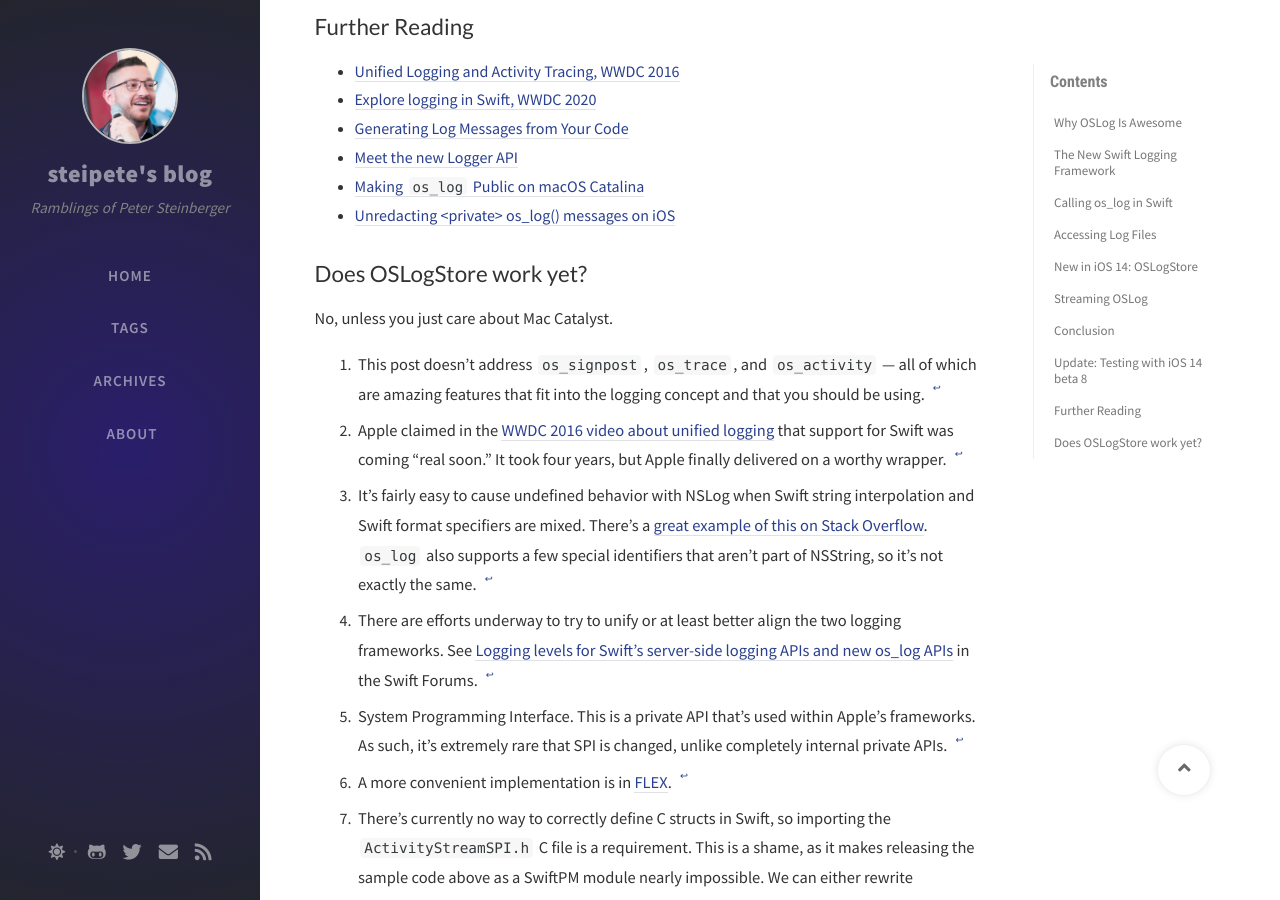
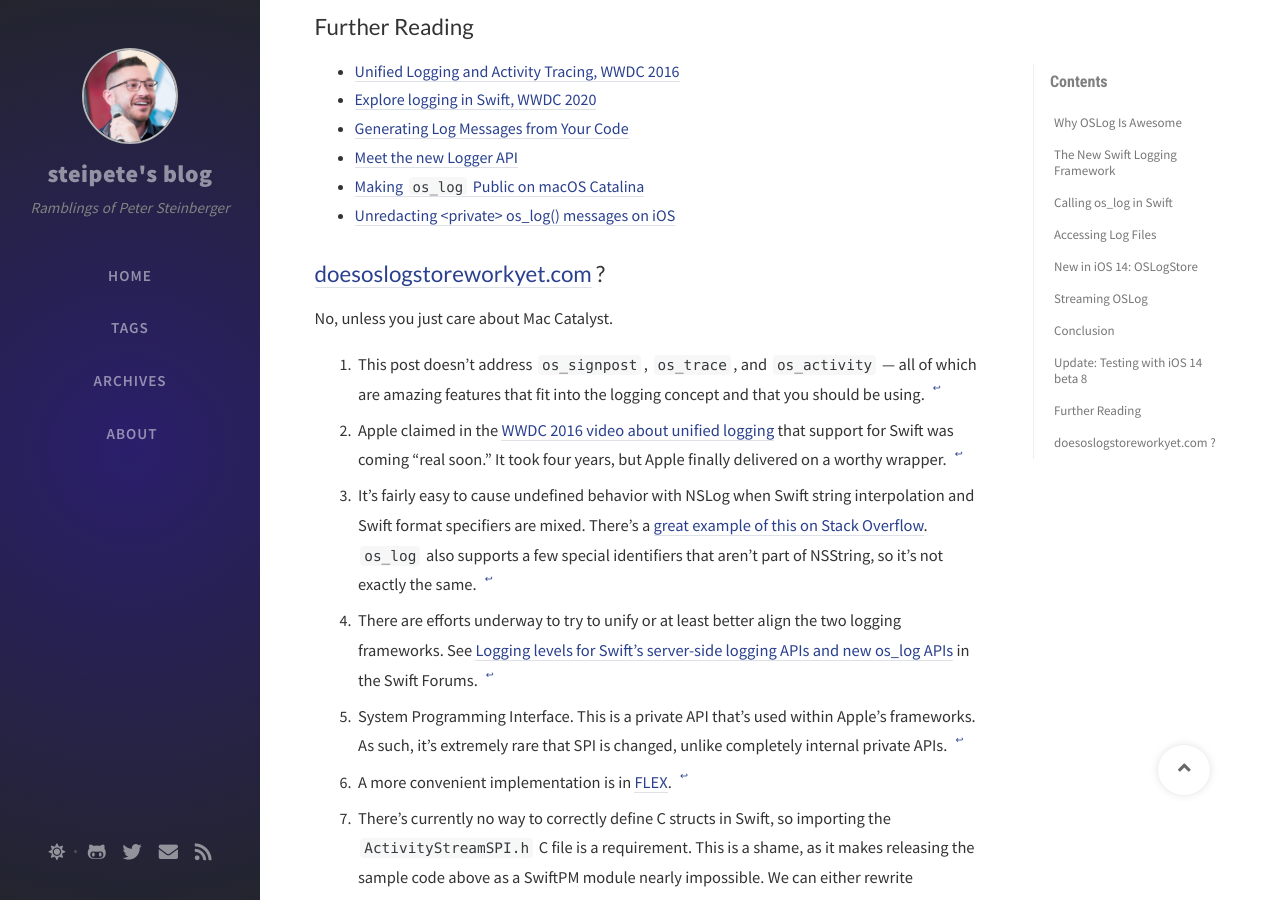
Before and after one commit to steipete/steipete.com, a Jekyll site: the page built from _posts/2020-08-22-logging-in-swift.md, in a window 1280 px wide and 900 px high, scrolled down 8464 px. Built offline with Jekyll 4.4.1, drawn with Linux system fonts in a browser that asks for light colours; nearby versions of some CDN libraries; comment, search, counter and statistics services are not loaded.

Commit message:
header tweak

```diff
--- a/_posts/2020-08-22-logging-in-swift.md
+++ b/_posts/2020-08-22-logging-in-swift.md
@@ -284,6 +284,6 @@ Accessing the log store still works on Catalyst, however I only did a quick run
 - [Making `os_log` Public on macOS Catalina](https://saagarjha.com/blog/2019/09/29/making-os-log-public-on-macos-catalina/)
 - [Unredacting \<private> os_log() messages on iOS](https://github.com/EthanArbuckle/unredact-private-os_logs)
 
-## Does OSLogStore work yet?
+## [doesoslogstoreworkyet.com](doesoslogstoreworkyet.com) ?
 
 No, unless you just care about Mac Catalyst.
```
